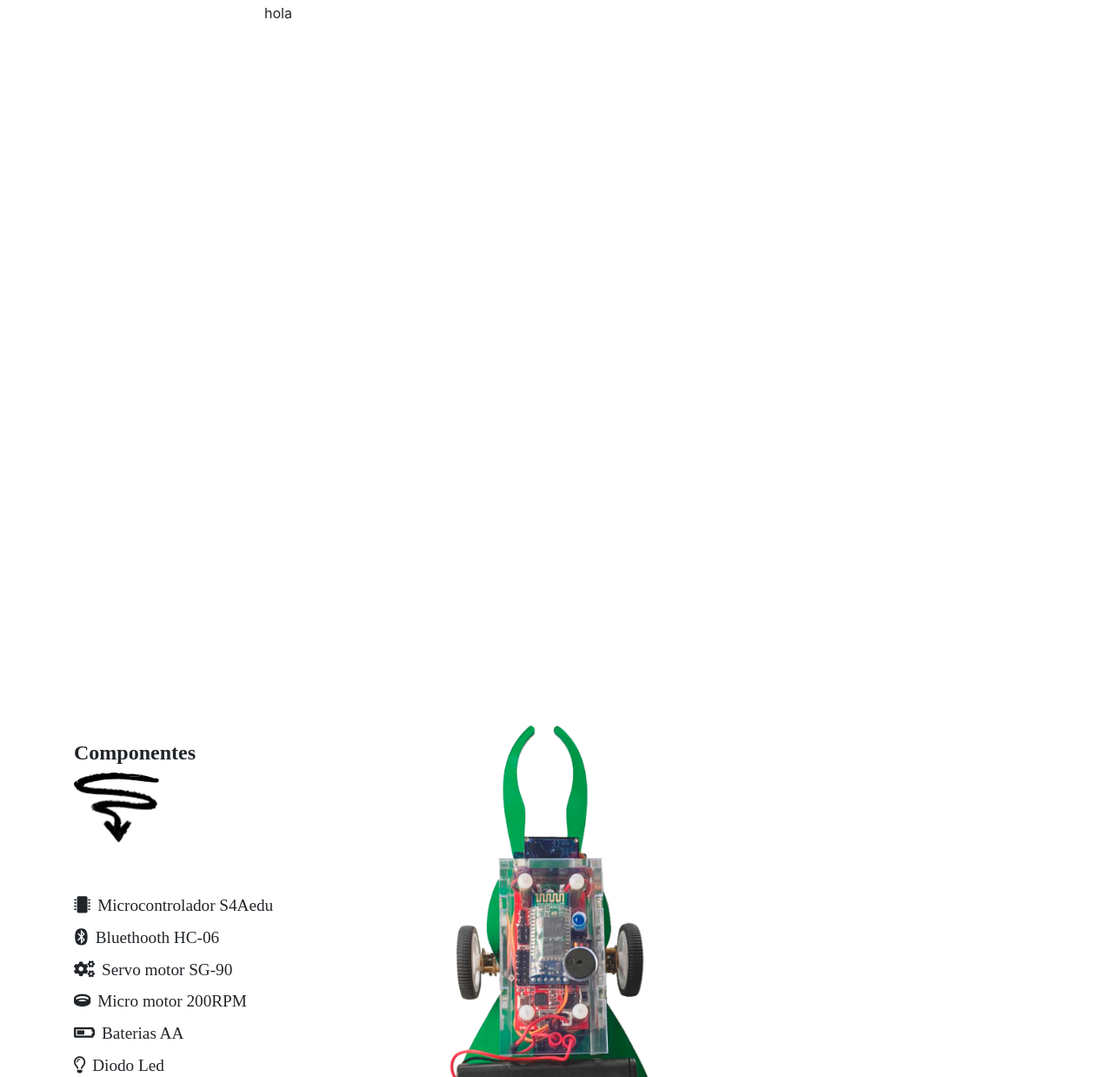
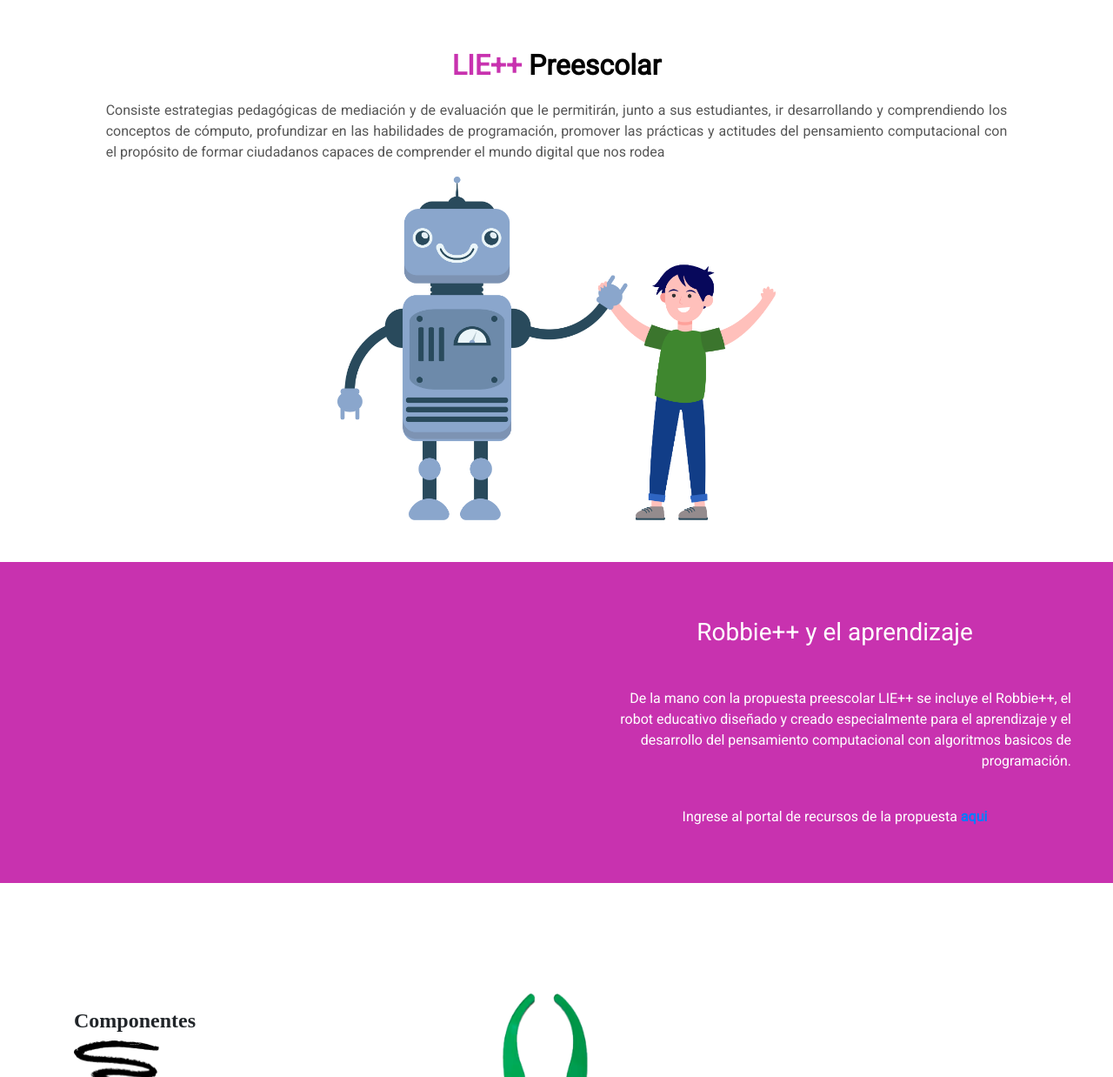
Before and after one commit to GsusLara/Robbie, a React app: page / in a window 1280 px wide. Shown: the part 893-2131 px from the top of the page at 87% size. Built offline with nearby package versions, Linux system fonts and the light colour scheme.

Commit message:
ilustraciones e informacion en componente 2

```diff
--- a/src/js/component/principal.js
+++ b/src/js/component/principal.js
@@ -14,11 +14,11 @@ export const Principal = () => {
 						Fundacion Omar dengo y el programa nacional de informática educativa del ministerio de educacion
 						publica
 					</p>
-					<div className="row">
+					<div className="row mt-3">
 						<div className="col-sm-12 col-lg-6">
 							<img id="marca" className="img-fluid" src={marca} />
 						</div>
-						<div className="col-sm-12 col-lg-4 ">
+						<div className="col-sm-12 col-lg-4 mt-3 mt-lg-0">
 							<img id="mep" className="img-fluid" src={mep} />
 						</div>
 					</div>
--- a/src/js/component/proyecto.js
+++ b/src/js/component/proyecto.js
@@ -1,12 +1,47 @@
 import React from "react";
 import "../../styles/proyecto.scss";
+import ima1 from "../../img/img1.png";
 
 export const Proyecto = () => {
+	let link = "https://drive.google.com/drive/mobile/folders/1VSGFI9QdTIXWPfDyBPPE4DoDLSJ3FHOo?usp=sharing";
 	return (
-		<div className="container-fluid text-center">
-			<div className="row">
+		<div className="container-fluid  text-center cuerpoProyecto">
+			<div className="row justify-content-center">
 				<div className="col-12 margen" />
-				<div className="col-6">hola</div>
+				<div className="col-10 mt-lg-5">
+					<span id="titulo1">LIE++ </span>
+					<span id="titulo2">Preescolar</span>
+				</div>
+				<div className="col-10 mt-3 infoProyecto">
+					<p>
+						Consiste estrategias pedagógicas de mediación y de evaluación que le permitirán, junto a sus
+						estudiantes, ir desarrollando y comprendiendo los conceptos de cómputo, profundizar en las
+						habilidades de programación, promover las prácticas y actitudes del pensamiento computacional
+						con el propósito de formar ciudadanos capaces de comprender el mundo digital que nos rodea
+					</p>
+				</div>
+				<div className="col-8 col-lg-5">
+					<img className="img-fluid" src={ima1} />
+				</div>
+				<div className="col-12 mt-5 masInfo">
+					<div className="row justify-content-end">
+						<div className="col-12 mt-3 col-md-6 p-md-3 p-lg-5">
+							<h3 className="text-center">Robbie++ y el aprendizaje</h3>
+							<p className="text-md-right mt-2 mt-lg-5 ">
+								De la mano con la propuesta preescolar LIE++ se incluye el Robbie++, el robot educativo
+								diseñado y creado especialmente para el aprendizaje y el desarrollo del pensamiento
+								computacional con algoritmos basicos de programación.
+							</p>
+							<br />
+							<p>
+								Ingrese al portal de recursos de la propuesta{" "}
+								<a href={link}>
+									<strong>aqui</strong>
+								</a>{" "}
+							</p>
+						</div>
+					</div>
+				</div>
 			</div>
 		</div>
 	);
--- a/src/js/views/home.js
+++ b/src/js/views/home.js
@@ -40,7 +40,7 @@ export const Home = () => {
 			<div ref={u} id="SeccionUno" className="container-fluid p-0 m-0 text-center secciones">
 				<Principal />
 			</div>
-			<div ref={d} id="SeccionDos" className="container-fluid p-0 m-0 text-center secciones">
+			<div ref={d} id="SeccionDos" className="container-fluid p-0 m-0 text-center">
 				<Proyecto />
 			</div>
 			<div ref={t} id="SeccionTres" className="container-fluid p-0 m-0 text-center secciones">
--- a/src/styles/home.scss
+++ b/src/styles/home.scss
@@ -1,5 +1,8 @@
 .secciones{
     height: 100vh;
+}
+#seccionDos{
+    height: 200vh;
 }
 #SeccionCuatro{
     background: pink;
--- a/src/styles/principal.scss
+++ b/src/styles/principal.scss
@@ -8,11 +8,11 @@
 }
 #titulo{
     font-weight: bold;
-    color: #ffffff;
+    color: #e2dededa;
 }
 .Description{
-    color: #ffffffb7;
-    font-family: 'Times New Roman';
+    color: #d6d5d5cb;
+    font-family: 'Roboto', sans-serif;
     font-size: 1em;
 }
 #marca{
--- a/src/styles/proyecto.scss
+++ b/src/styles/proyecto.scss
@@ -0,0 +1,25 @@
+@import url('https://fonts.googleapis.com/css2?family=Roboto&display=swap');
+.cuerpoProyecto{
+    font-family: 'Roboto', sans-serif;
+}
+#titulo1 , #titulo2{
+    font-size: 2em;
+    font-weight: bold;
+}
+#titulo1{
+    color:#C832AF;
+}
+#titulo2{
+    color:#000000
+}
+.infoProyecto{
+    text-align: justify;
+    color: #565656;
+    font-size: 1em;
+}
+.masInfo{
+
+    background:#C832AF;
+    color: #ffffff;
+    font-family: 'Roboto', sans-serif;
+}
```
Also changed, not shown: src/img/img1.png (added).
